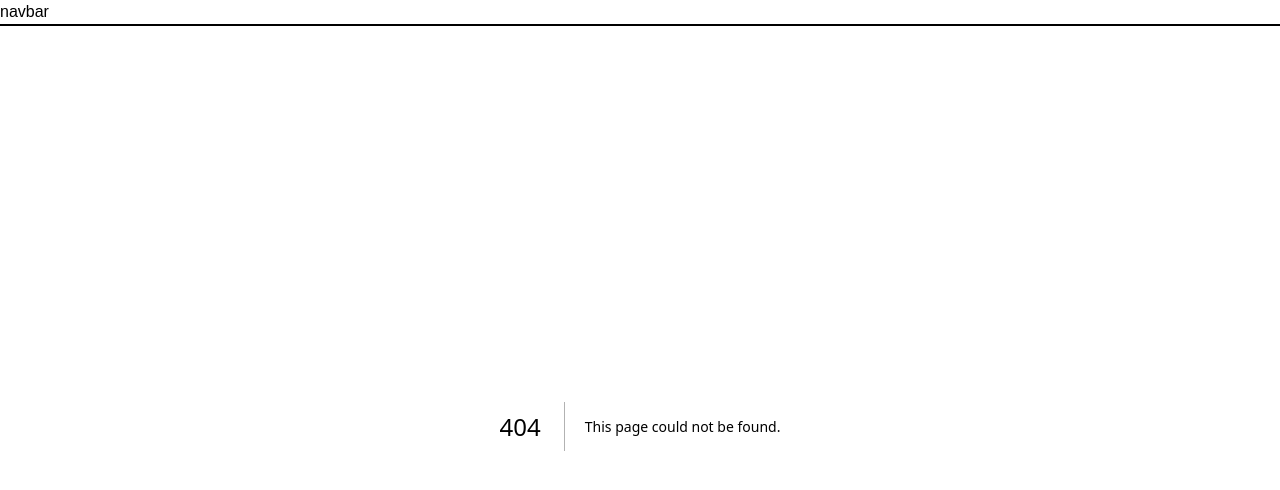
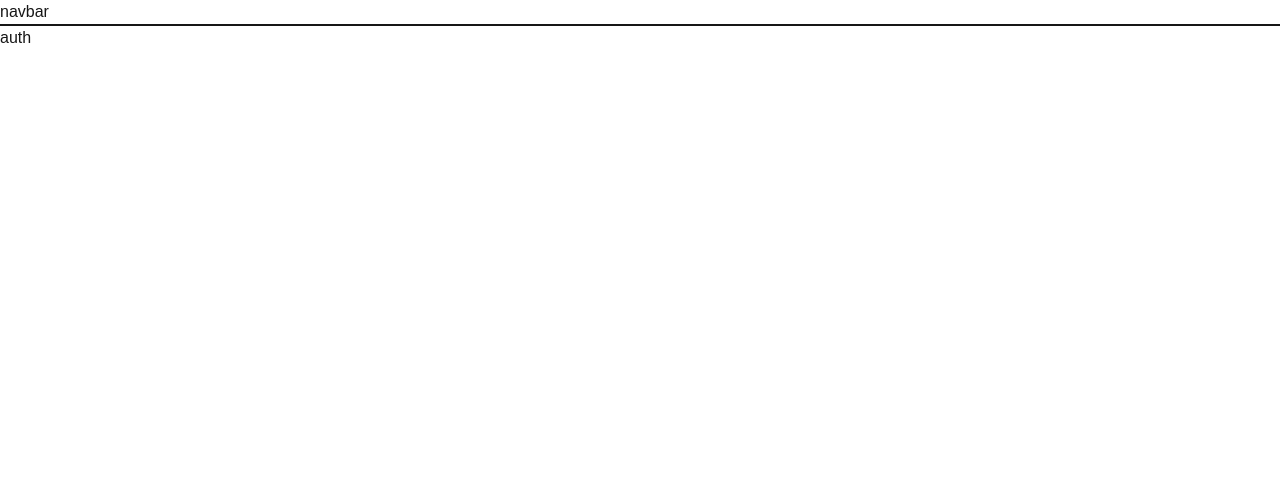
Before and after one commit to nishit-27/next, a Next.js app: page /auth in a window 1280 px wide. Before the commit this address had no page. Shown: the top 490 px of the page. Built offline with nearby package versions, Linux system fonts and the light colour scheme.

Commit message:
layout auth

```diff
--- /dev/null
+++ b/app/auth/layout.tsx
@@ -0,0 +1,13 @@
+import { NavBar } from "@/components/NavBar";
+
+export default function LayoutAuth({children}:Readonly<{
+    children: React.ReactNode;
+  }>) {
+
+    return (
+        <div>
+            <NavBar/>
+            {children}
+        </div>
+    )
+}
--- /dev/null
+++ b/app/auth/page.tsx
@@ -0,0 +1,7 @@
+export default function Auth() {
+    return (
+        <div>
+            auth
+        </div>
+    )
+}
--- a/app/layout.tsx
+++ b/app/layout.tsx
@@ -28,7 +28,6 @@ export default function RootLayout({
       <body
         className={`${geistSans.variable} ${geistMono.variable} antialiased`}
       >
-        <NavBar/>
         {children}
       </body>
     </html>
```
Also changed, not shown: app/auth/signin/page.tsx (renamed from app/signin/page.tsx), app/auth/signup/page.tsx (renamed from app/signup/page.tsx).
